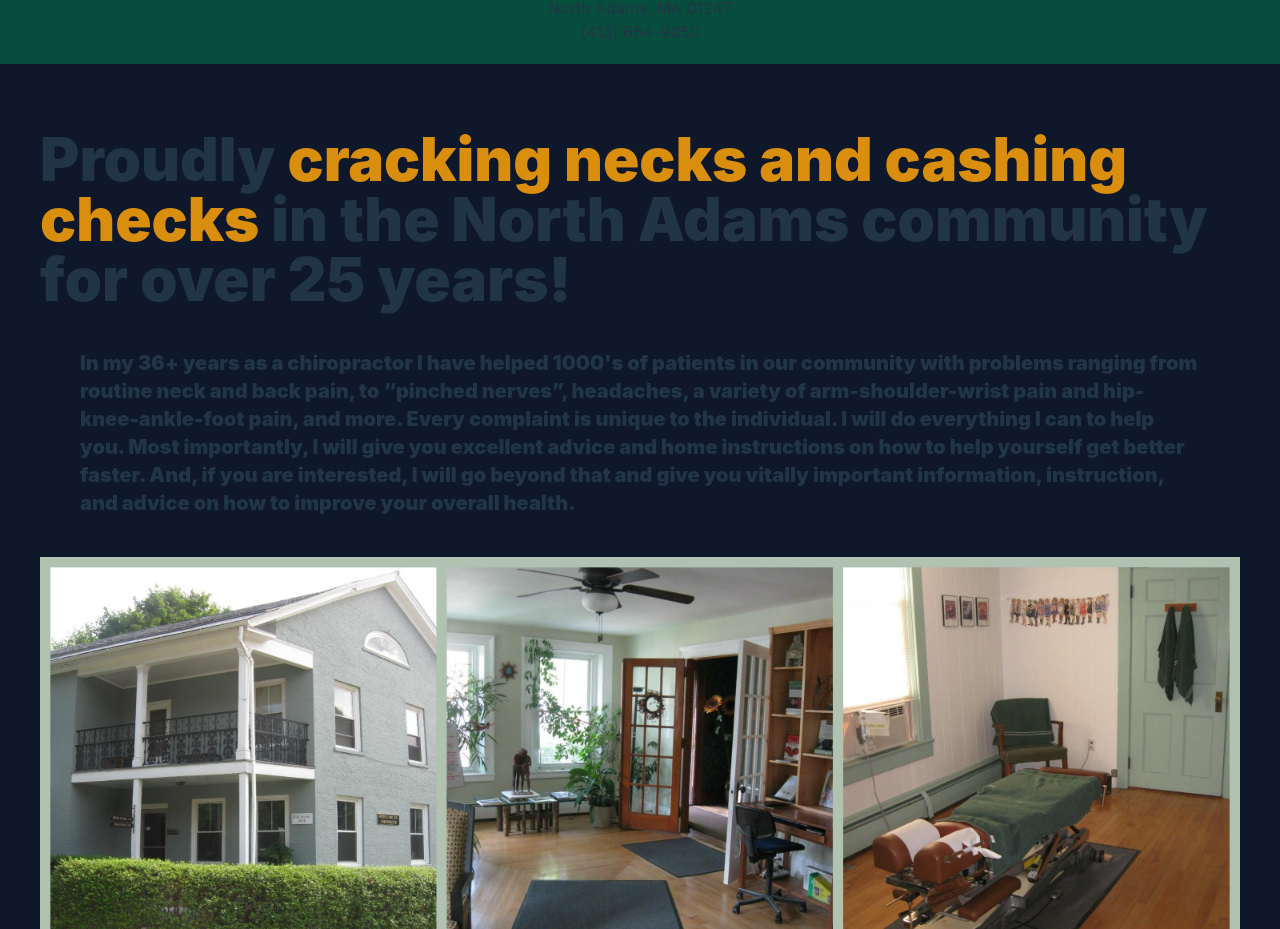
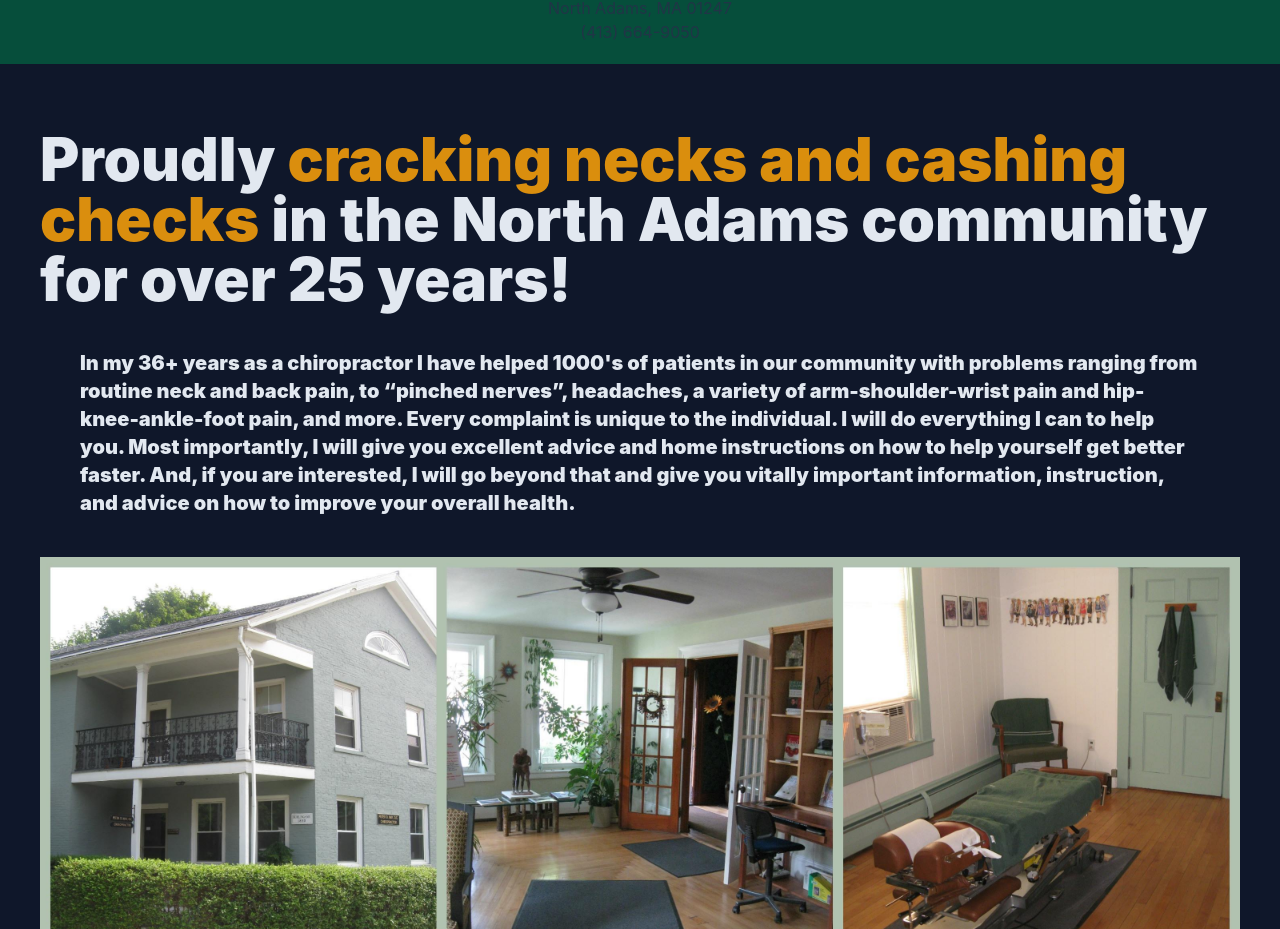
Before and after one commit to maxmay94/dr_may_2, a React (Vite) app: page / in a window 1280 px wide. Shown: the part 913-1842 px from the top of the page. Built offline with nearby package versions, Linux system fonts and the light colour scheme.

Commit message:
attempting text-color fix

```diff
--- a/src/components/about/About.jsx
+++ b/src/components/about/About.jsx
@@ -4,7 +4,7 @@ const About = () => {
       <div className="bg-slate-900 w-screen pt-[64px]">
         <div className="h-[1px] ">
         </div>
-        <div className="lg:text-6xl md:text-5xl text-3xl font-black mx-10">
+        <div className="lg:text-6xl md:text-5xl text-3xl font-black mx-10 text-slate-200">
           Proudly <span className="animate-pulse text-amber-500">cracking necks and cashing checks</span> in the North Adams community for over 25 years!
           <p className="md:text-xl text-base md:p-10 py-10">
             In my 36+ years as a chiropractor I have helped 1000&#39;s of patients in our community
```
